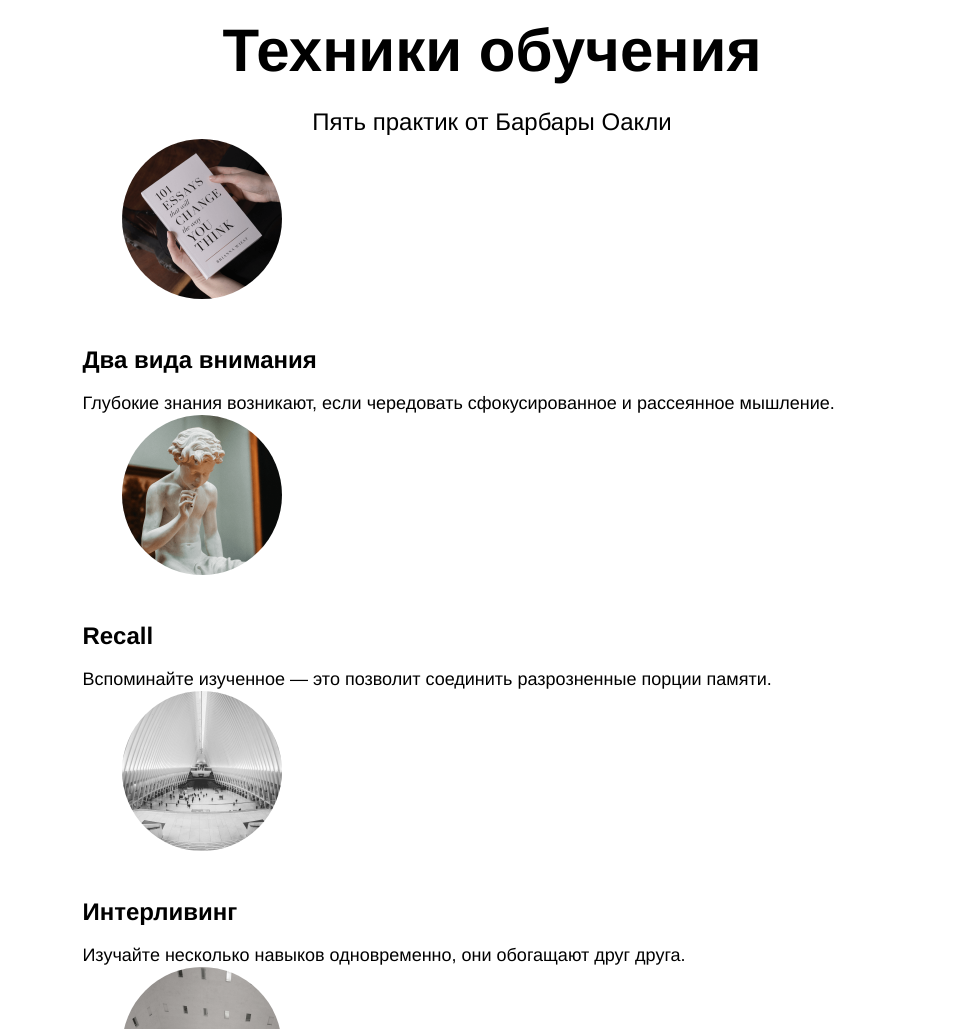
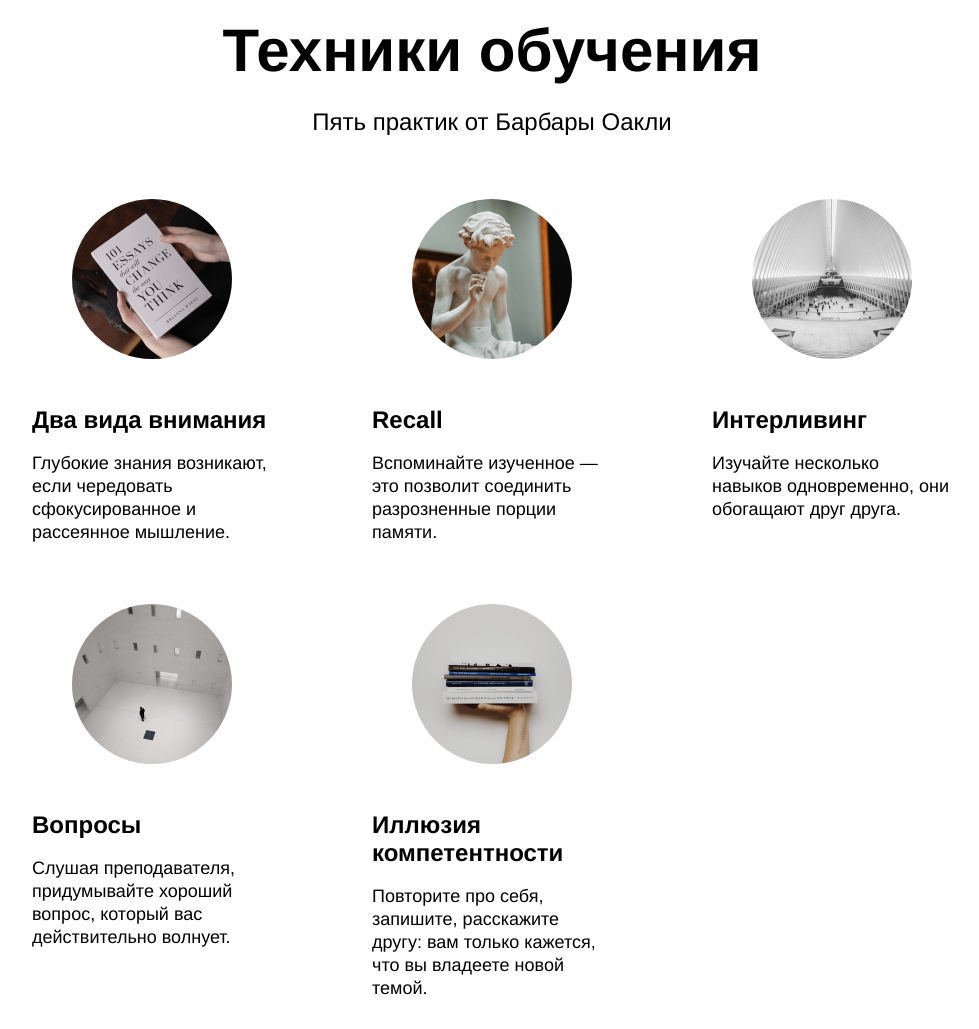
Before and after one commit to juzlov/Learn-to-learn, a plain HTML site: page index.html in a window 1280 px wide. Shown: the part 1340-2369 px from the top of the page, without its empty margins (148-1127 px from the left). Drawn offline with Linux system fonts and the light colour scheme.

Commit message:
fixed layout errors

```diff
--- a/styles/style.css
+++ b/styles/style.css
@@ -218,10 +218,11 @@ link:visited {
 }
 
 .cards {
-    width: 80%;
-    display: flex;
-    flex-wrap: wrap;
-    margin: auto;
+    display: grid;
+    grid-template-columns: repeat(3, 240px);
+    grid-column-gap: 100px;
+    grid-row-gap: 60px;
+    padding-top: 60px;
 }
 
 .item {
```
